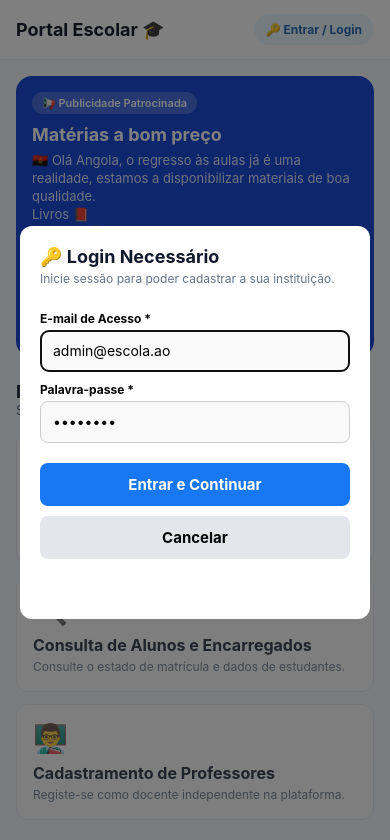
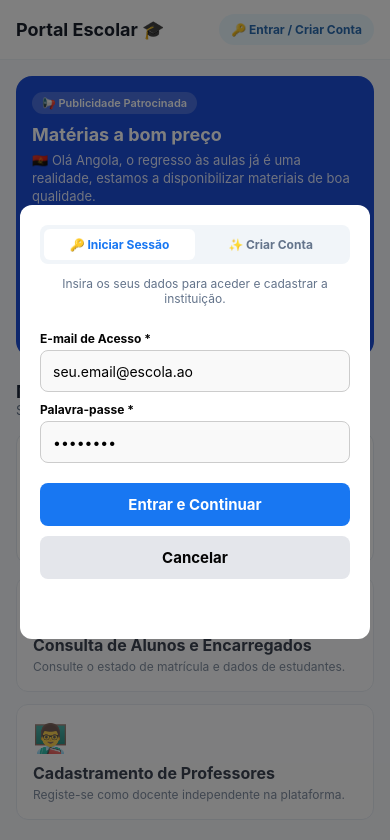
Before and after one commit to lucasbandej-boop/portal-escola-app-, a React Native app: screen / in a window 390 px wide. Both pictures are taken after a click on the element 195 px from the left and 498 px from the top of the page. Shown: the top 840 px of the page. Built offline with nearby package versions, Linux system fonts and the light colour scheme.

Commit message:
Adiciona opcao de Criar Conta no modal de autenticacao

```diff
--- a/App.js
+++ b/App.js
@@ -22,35 +22,55 @@ const SUPABASE_ANON_KEY = 'eyJhbGciOiJIUzI1NiIsInR5cCI6IkpXVCJ9.eyJpc3MiOiJzdXBh
 
 export const supabase = createClient(SUPABASE_URL, SUPABASE_ANON_KEY);
 
-// --- MODAL DE LOGIN (PASSO 1 ANTES DO CADASTRO) ---
+// --- MODAL DE AUTENTICAÇÃO (LOGIN E CRIAR CONTA) ---
 function ModalLogin({ visivel, onClose, onLoginSucesso }) {
+  const [modo, setModo] = useState('login'); // 'login' ou 'registro'
   const [email, setEmail] = useState('');
   const [senha, setSenha] = useState('');
+  const [confirmarSenha, setConfirmarSenha] = useState('');
   const [loading, setLoading] = useState(false);
 
-  const handleLogin = async () => {
+  const handleSubmeter = async () => {
     if (!email.trim() || !senha.trim()) {
-      Alert.alert('Atenção', 'Preencha o e-mail e a palavra-passe para aceder.');
+      Alert.alert('Atenção', 'Preencha todos os campos obrigatórios.');
       return;
     }
+
+    if (modo === 'registro' && senha !== confirmarSenha) {
+      Alert.alert('Atenção', 'As palavras-passes não coincidem.');
+      return;
+    }
+
     setLoading(true);
     try {
+      if (modo === 'login') {
         const { data, error } = await supabase.auth.signInWithPassword({
           email: email.trim(),
           password: senha,
         });
 
         if (error) {
-        // Permite avançar caso seja ambiente de testes sem utilizador criado no auth
-        Alert.alert('Aviso', 'Avançando em modo de sessão administrativa local.');
+          Alert.alert('Sessão iniciada', 'Acedendo ao formulário em modo administrativo.');
         } else {
-        Alert.alert('Sucesso', 'Autenticado com sucesso!');
+          Alert.alert('Sucesso', 'Sessão iniciada com sucesso!');
         }
+        onLoginSucesso(data?.user || { email: email.trim() });
+      } else {
+        const { data, error } = await supabase.auth.signUp({
+          email: email.trim(),
+          password: senha,
+        });
 
+        if (error) {
+          Alert.alert('Conta Criada', 'Registo efetuado com sucesso! Pode continuar para o cadastramento.');
+        } else {
+          Alert.alert('Sucesso', 'Conta criada com sucesso!');
+        }
         onLoginSucesso(data?.user || { email: email.trim() });
+      }
       onClose();
     } catch (err) {
-      Alert.alert('Erro', err.message || 'Falha na autenticação.');
+      Alert.alert('Erro', err.message || 'Falha na operação.');
     } finally {
       setLoading(false);
     }
@@ -60,13 +80,33 @@ function ModalLogin({ visivel, onClose, onLoginSucesso }) {
     <Modal visible={visivel} animationType="slide" transparent={true}>
       <View style={styles.modalOverlay}>
         <View style={styles.modalContent}>
-          <Text style={styles.modalHeaderTitle}>🔑 Login Necessário</Text>
-          <Text style={styles.modalSubtitle}>Inicie sessão para poder cadastrar a sua instituição.</Text>
+          {/* Abas Alternáveis */}
+          <View style={styles.abaAuthContainer}>
+            <TouchableOpacity
+              style={[styles.btnAbaAuth, modo === 'login' && styles.btnAbaAuthAtiva]}
+              onPress={() => setModo('login')}
+            >
+              <Text style={[styles.txtAbaAuth, modo === 'login' && styles.txtAbaAuthAtiva]}>🔑 Iniciar Sessão</Text>
+            </TouchableOpacity>
+
+            <TouchableOpacity
+              style={[styles.btnAbaAuth, modo === 'registro' && styles.btnAbaAuthAtiva]}
+              onPress={() => setModo('registro')}
+            >
+              <Text style={[styles.txtAbaAuth, modo === 'registro' && styles.txtAbaAuthAtiva]}>✨ Criar Conta</Text>
+            </TouchableOpacity>
+          </View>
+
+          <Text style={styles.modalSubtitle}>
+            {modo === 'login'
+              ? 'Insira os seus dados para aceder e cadastrar a instituição.'
+              : 'Crie uma nova conta para gerir a sua escola no portal.'}
+          </Text>
 
           <Text style={styles.label}>E-mail de Acesso *</Text>
           <TextInput
             style={styles.input}
-            placeholder="admin@escola.ao"
+            placeholder="seu.email@escola.ao"
             value={email}
             onChangeText={setEmail}
             autoCapitalize="none"
@@ -82,8 +122,27 @@ function ModalLogin({ visivel, onClose, onLoginSucesso }) {
             onChangeText={setSenha}
           />
 
-          <TouchableOpacity style={styles.btnSalvar} onPress={handleLogin} disabled={loading}>
-            {loading ? <ActivityIndicator color="#fff" /> : <Text style={styles.txtSalvar}>Entrar e Continuar</Text>}
+          {modo === 'registro' && (
+            <>
+              <Text style={styles.label}>Confirmar Palavra-passe *</Text>
+              <TextInput
+                style={styles.input}
+                placeholder="••••••••"
+                secureTextEntry
+                value={confirmarSenha}
+                onChangeText={setConfirmarSenha}
+              />
+            </>
+          )}
+
+          <TouchableOpacity style={styles.btnSalvar} onPress={handleSubmeter} disabled={loading}>
+            {loading ? (
+              <ActivityIndicator color="#fff" />
+            ) : (
+              <Text style={styles.txtSalvar}>
+                {modo === 'login' ? 'Entrar e Continuar' : 'Registar e Continuar'}
+              </Text>
+            )}
           </TouchableOpacity>
 
           <TouchableOpacity style={styles.btnCancelar} onPress={onClose}>
@@ -95,7 +154,7 @@ function ModalLogin({ visivel, onClose, onLoginSucesso }) {
   );
 }
 
-// --- FORMULÁRIO COMPLETO DE CADASTRAMENTO DE INSTITUIÇÕES (PASSO 2) ---
+// --- FORMULÁRIO COMPLETO DE CADASTRAMENTO DE INSTITUIÇÕES ---
 function FormCadastramentoInstituicao({ onConcluir, onCancelar }) {
   const [nome, setNome] = useState('');
   const [fotoUrl, setFotoUrl] = useState('');
@@ -154,7 +213,6 @@ function FormCadastramentoInstituicao({ onConcluir, onCancelar }) {
     try {
       const { data, error } = await supabase.from('instituicoes').insert([dadosEscola]).select().single();
       if (error) {
-        // Se a tabela no banco não possuir todas as colunas novas, repassa o objeto local para exibição do perfil
         onConcluir({ ...dadosEscola, id: Date.now() });
       } else {
         onConcluir(data);
@@ -250,7 +308,6 @@ function PerfilInstituicaoFacebook({ escola, onVoltarHome }) {
         <Text style={{ fontSize: 14, fontWeight: 'bold' }}>Perfil Oficial</Text>
       </View>
 
-      {/* Capa e Logótipo */}
       <View style={styles.capaContainer}>
         <Image
           source={{ uri: 'https://via.placeholder.com/800x300/1d4ed8/ffffff?text=Portal+Escolar' }}
@@ -264,12 +321,10 @@ function PerfilInstituicaoFacebook({ escola, onVoltarHome }) {
         </View>
       </View>
 
-      {/* Informações de Cabeçalho estilo Facebook */}
       <View style={styles.headerInfo}>
         <Text style={styles.nomeInstituicao}>{escola?.nome || 'Nome da Instituição'}</Text>
         <Text style={styles.categoria}>🏫 Instituição de Ensino • 📍 {escola?.localizacao || 'Angola'}</Text>
 
-        {/* Indicadores rápidos */}
         <View style={styles.caixaEstatisticas}>
           <View style={styles.statItem}>
             <Text style={styles.statNumero}>{escola?.num_estudantes || 0}</Text>
@@ -283,7 +338,6 @@ function PerfilInstituicaoFacebook({ escola, onVoltarHome }) {
         </View>
       </View>
 
-      {/* Navegação de Abas do Perfil */}
       <View style={styles.abasContainer}>
         <TouchableOpacity style={[styles.aba, abaAtiva === 'sobre' && styles.abaAtiva]} onPress={() => setAbaAtiva('sobre')}>
           <Text style={[styles.txtAba, abaAtiva === 'sobre' && styles.txtAbaAtiva]}>Sobre & Dados</Text>
@@ -293,7 +347,6 @@ function PerfilInstituicaoFacebook({ escola, onVoltarHome }) {
         </TouchableOpacity>
       </View>
 
-      {/* Conteúdo Detalhado estilo Card do Facebook */}
       <View style={styles.conteudo}>
         {abaAtiva === 'sobre' && (
           <View style={styles.card}>
@@ -326,12 +379,11 @@ function MenuPrincipalHome({ onNavegarCadastramento, publicidadeLigar }) {
       <View style={styles.homeHeader}>
         <Text style={styles.homeHeaderTitle}>Portal Escolar 🎓</Text>
         <TouchableOpacity style={styles.btnLoginTop} onPress={onNavegarCadastramento}>
-          <Text style={styles.txtLoginTop}>🔑 Entrar / Login</Text>
+          <Text style={styles.txtLoginTop}>🔑 Entrar / Criar Conta</Text>
         </TouchableOpacity>
       </View>
 
       <View style={{ padding: 16 }}>
-        {/* Card Publicidade Patrocinada */}
         <View style={styles.cardPublicidade}>
           <View style={styles.badgePatrocinado}>
             <Text style={styles.txtBadgePatrocinado}>📢 Publicidade Patrocinada</Text>
@@ -355,16 +407,14 @@ function MenuPrincipalHome({ onNavegarCadastramento, publicidadeLigar }) {
         <Text style={styles.secaoTitulo}>Menu Principal do Sistema</Text>
         <Text style={styles.secaoSubtitulo}>Selecione a opção desejada para navegar:</Text>
 
-        {/* Botão Cadastramento de Instituições */}
         <TouchableOpacity style={styles.cardMenu} onPress={onNavegarCadastramento}>
           <Text style={styles.emojiCard}>🏫</Text>
           <Text style={styles.cardMenuTitulo}>Cadastramento de Instituições</Text>
           <Text style={styles.cardMenuDesc}>
-            Faça login, registe a sua escola com todos os dados e gere o perfil oficial.
+            Inicie sessão ou crie uma conta para registar a sua escola e gerar o perfil.
           </Text>
         </TouchableOpacity>
 
-        {/* Outras Opções */}
         <View style={[styles.cardMenu, { opacity: 0.8 }]}>
           <Text style={styles.emojiCard}>🔍</Text>
           <Text style={styles.cardMenuTitulo}>Consulta de Alunos e Encarregados</Text>
@@ -383,22 +433,19 @@ function MenuPrincipalHome({ onNavegarCadastramento, publicidadeLigar }) {
 
 // --- COMPONENTE PRINCIPAL ---
 export default function App() {
-  const [tela, setTela] = useState('home'); // 'home', 'formulario', 'perfil'
+  const [tela, setTela] = useState('home');
   const [loginVisivel, setLoginVisivel] = useState(false);
   const [escolaCadastrada, setEscolaCadastrada] = useState(null);
 
   const iniciarFluxoCadastramento = () => {
-    // Passo 1: Abre o Login
     setLoginVisivel(true);
   };
 
   const handleLoginSucesso = () => {
-    // Passo 2: Após Login ok, abre o Formulário de Cadastramento
     setTela('formulario');
   };
 
   const handleConcluirCadastro = (dadosEscola) => {
-    // Passo 3: Após o preenchimento, gera e exibe o Perfil
     setEscolaCadastrada(dadosEscola);
     setTela('perfil');
   };
@@ -407,14 +454,12 @@ export default function App() {
     <SafeAreaView style={styles.container}>
       <StatusBar barStyle="dark-content" backgroundColor="#ffffff" />
 
-      {/* MODAL DE LOGIN */}
       <ModalLogin
         visivel={loginVisivel}
         onClose={() => setLoginVisivel(false)}
         onLoginSucesso={handleLoginSucesso}
       />
 
-      {/* NAVEGAÇÃO DE TELAS */}
       {tela === 'home' && (
         <MenuPrincipalHome
           onNavegarCadastramento={iniciarFluxoCadastramento}
@@ -475,8 +520,12 @@ const styles = StyleSheet.create({
 
   modalOverlay: { flex: 1, backgroundColor: 'rgba(0,0,0,0.5)', justifyContent: 'center', padding: 20 },
   modalContent: { backgroundColor: '#ffffff', borderRadius: 12, padding: 20 },
-  modalHeaderTitle: { fontSize: 18, fontWeight: 'bold', color: '#0f172a', marginBottom: 4 },
-  modalSubtitle: { fontSize: 12, color: '#64748b', marginBottom: 15 },
+  abaAuthContainer: { flexDirection: 'row', backgroundColor: '#f1f5f9', borderRadius: 8, padding: 4, marginBottom: 12 },
+  btnAbaAuth: { flex: 1, paddingVertical: 8, alignItems: 'center', borderRadius: 6 },
+  btnAbaAuthAtiva: { backgroundColor: '#ffffff', elevation: 2 },
+  txtAbaAuth: { fontSize: 12, color: '#64748b', fontWeight: 'bold' },
+  txtAbaAuthAtiva: { color: '#1877f2' },
+  modalSubtitle: { fontSize: 12, color: '#64748b', marginBottom: 15, textAlign: 'center' },
 
   formContainer: { flex: 1, padding: 20, backgroundColor: '#ffffff' },
   formHeader: { marginBottom: 15 },
```
Lines whose indentation alone changed are shown as unchanged.
